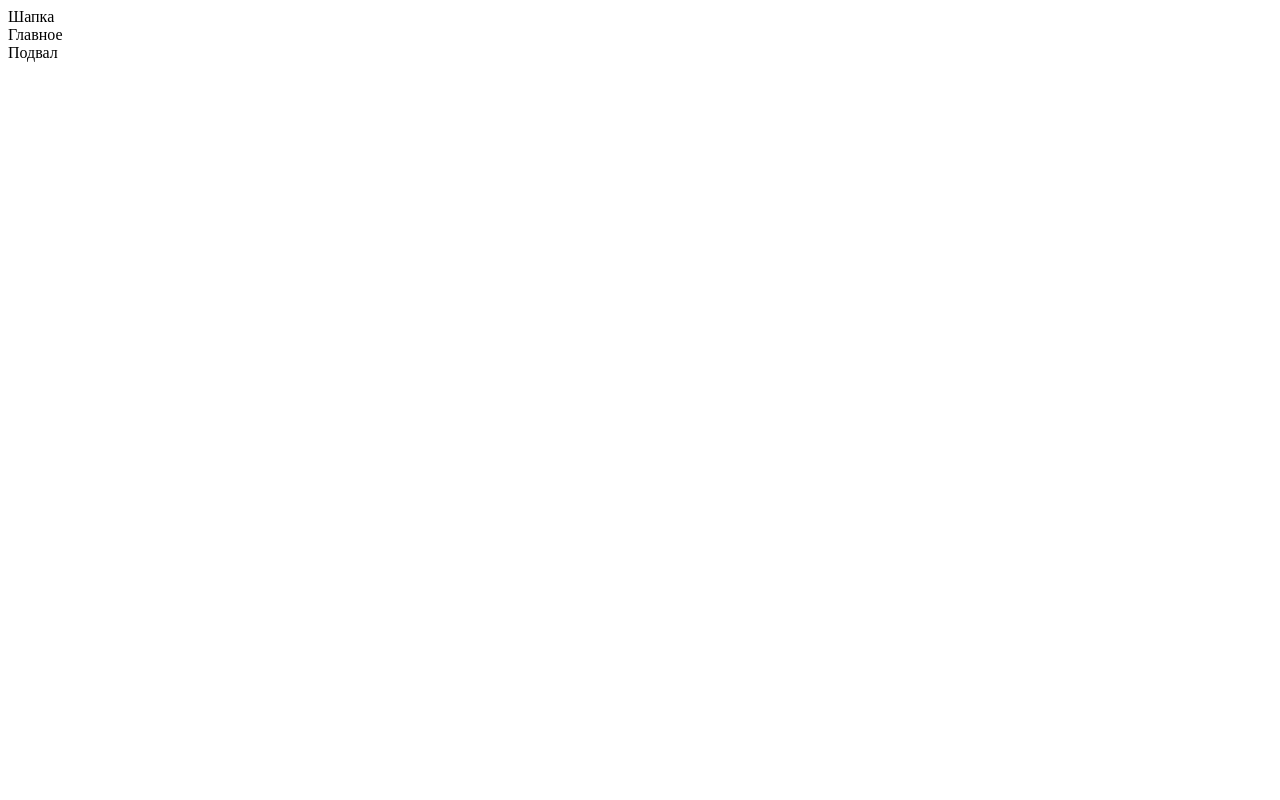
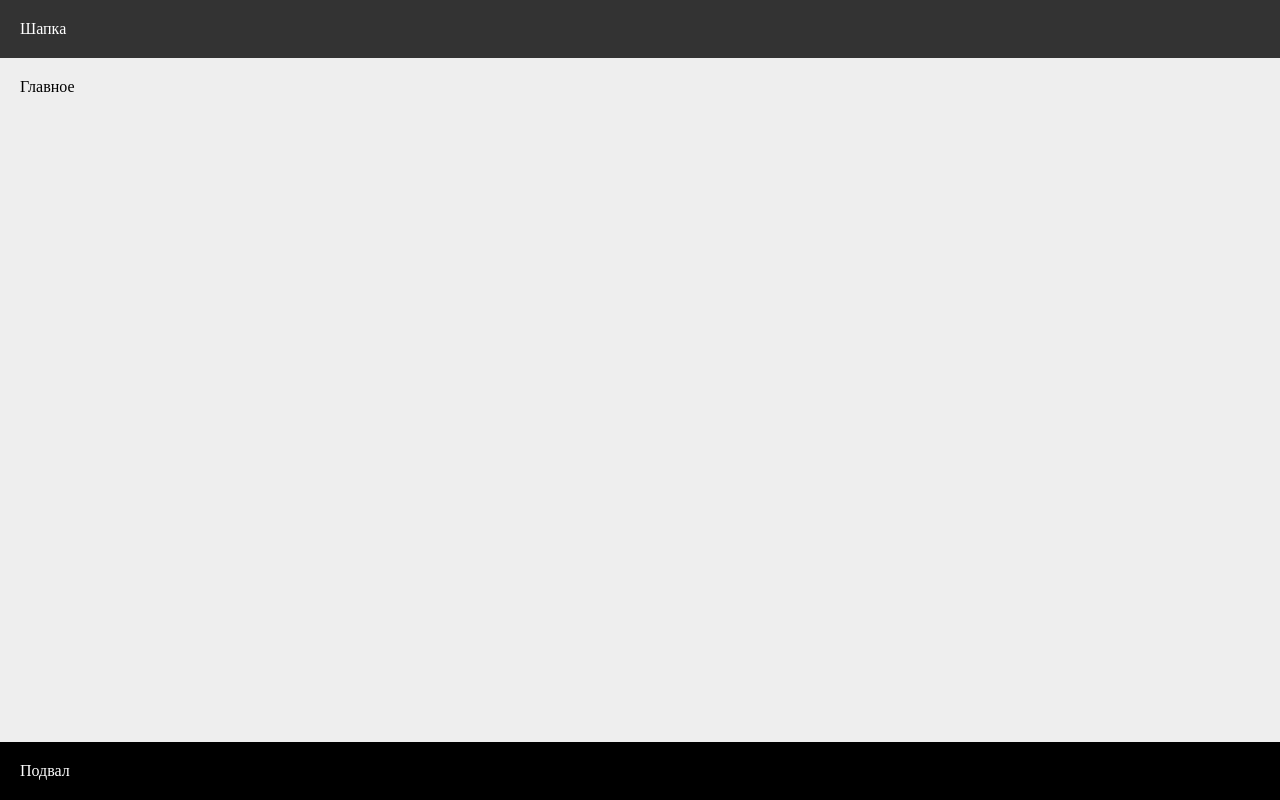
Before and after one commit to Bulushev/ProductStar-HomeWork-1, a plain HTML site: page index.html in a window 1280 px wide. Drawn offline with Linux system fonts and the light colour scheme.

Commit message:
add styles and structure html-file

```diff
--- /dev/null
+++ b/index.css
@@ -0,0 +1,30 @@
+* {
+    margin: 0;
+    padding: 0;
+    box-sizing: border-box;
+}
+
+body {
+    display: flex;
+    flex-direction: column;
+    height: 100vh;
+    justify-content: space-between;
+}
+
+header {
+    background: #333;
+    padding: 20px;
+    color: #fff;
+}
+
+main {
+    background: #eee;
+    padding: 20px;
+    height: 100%;
+}
+
+footer {
+    background: #000;
+    color: #fff;
+    padding: 20px;
+}
--- a/index.html
+++ b/index.html
@@ -1,13 +1,17 @@
 <!DOCTYPE html>
 <html lang="en">
+
 <head>
     <meta charset="UTF-8">
     <meta name="viewport" content="width=device-width, initial-scale=1.0">
     <title>Document</title>
+    <link rel="stylesheet" href="index.css">
 </head>
+
 <body>
     <header>Шапка</header>
     <main>Главное</main>
     <footer>Подвал</footer>
 </body>
+
 </html>
```
Also changed, not shown: 1 other file.
